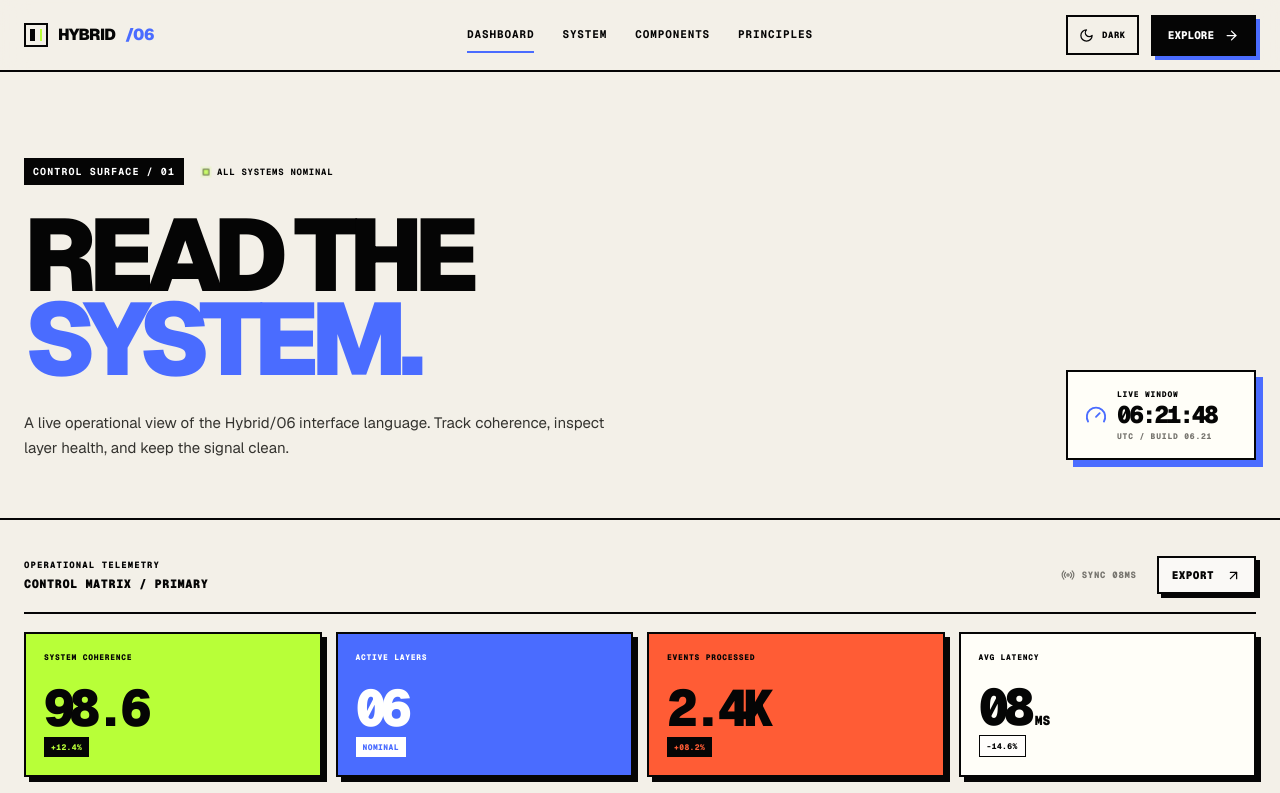
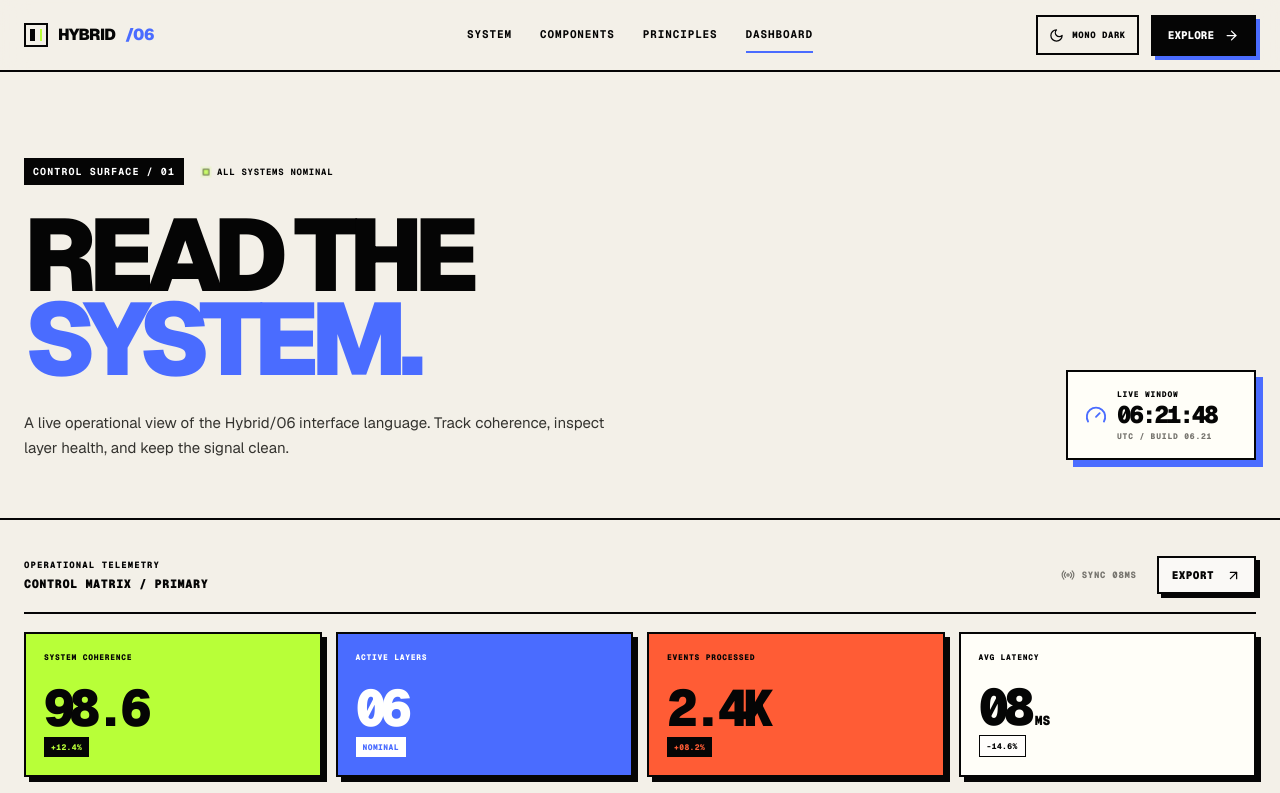
Before and after one commit to gerarldlee/hybrid-design-system, a Next.js app: page /dashboard in a window 1280 px wide. Shown: the top 793 px of the page. Built offline with nearby package versions, Linux system fonts and the light colour scheme.

Commit message:
Fix dashboard nav order and theme cycle

```diff
--- a/components/site-header.tsx
+++ b/components/site-header.tsx
@@ -17,6 +17,9 @@ export function SiteHeader({ activePath }: SiteHeaderProps) {
         HYBRID<span>/06</span>
       </Link>
       <nav className="site-nav" aria-label="Primary navigation">
+        <Link href="/#system">SYSTEM</Link>
+        <Link href="/#components">COMPONENTS</Link>
+        <Link href="/#principles">PRINCIPLES</Link>
         <Link
           href="/dashboard"
           className={activePath === "dashboard" ? "is-current" : undefined}
@@ -24,9 +27,6 @@ export function SiteHeader({ activePath }: SiteHeaderProps) {
         >
           DASHBOARD
         </Link>
-        <Link href="/#system">SYSTEM</Link>
-        <Link href="/#components">COMPONENTS</Link>
-        <Link href="/#principles">PRINCIPLES</Link>
       </nav>
       <div className="header-actions">
         <ThemeToggle />
--- a/components/ui/theme-toggle.tsx
+++ b/components/ui/theme-toggle.tsx
@@ -9,13 +9,13 @@ type Theme = "light" | "dark" | "mono-light" | "mono-dark";
 function getNextTheme(theme: Theme): Theme {
   switch (theme) {
     case "light":
+      return "mono-dark";
+    case "dark":
+      return "light";
+    case "mono-light":
       return "dark";
-    case "dark":
+    case "mono-dark":
       return "mono-light";
-    case "mono-light":
-      return "mono-dark";
-    case "mono-dark":
-      return "light";
   }
 }
 
@@ -44,10 +44,10 @@ export function ThemeToggle() {
   const isDark = theme === "dark" || theme === "mono-dark";
   const isMonochrome = theme === "mono-light" || theme === "mono-dark";
   const nextThemeLabel = {
-    light: "DARK",
-    dark: "MONO LIGHT",
-    "mono-light": "MONO DARK",
-    "mono-dark": "LIGHT",
+    light: "MONO DARK",
+    dark: "LIGHT",
+    "mono-light": "DARK",
+    "mono-dark": "MONO LIGHT",
   }[theme];
 
   return (
```
